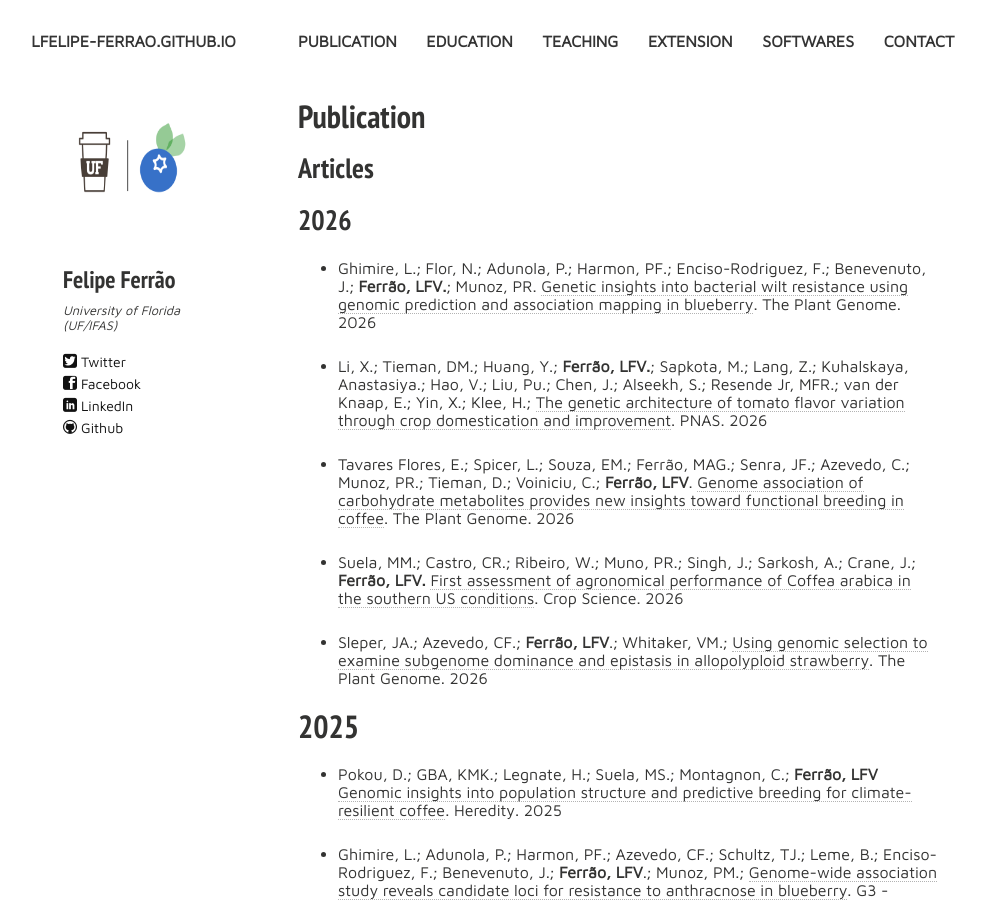
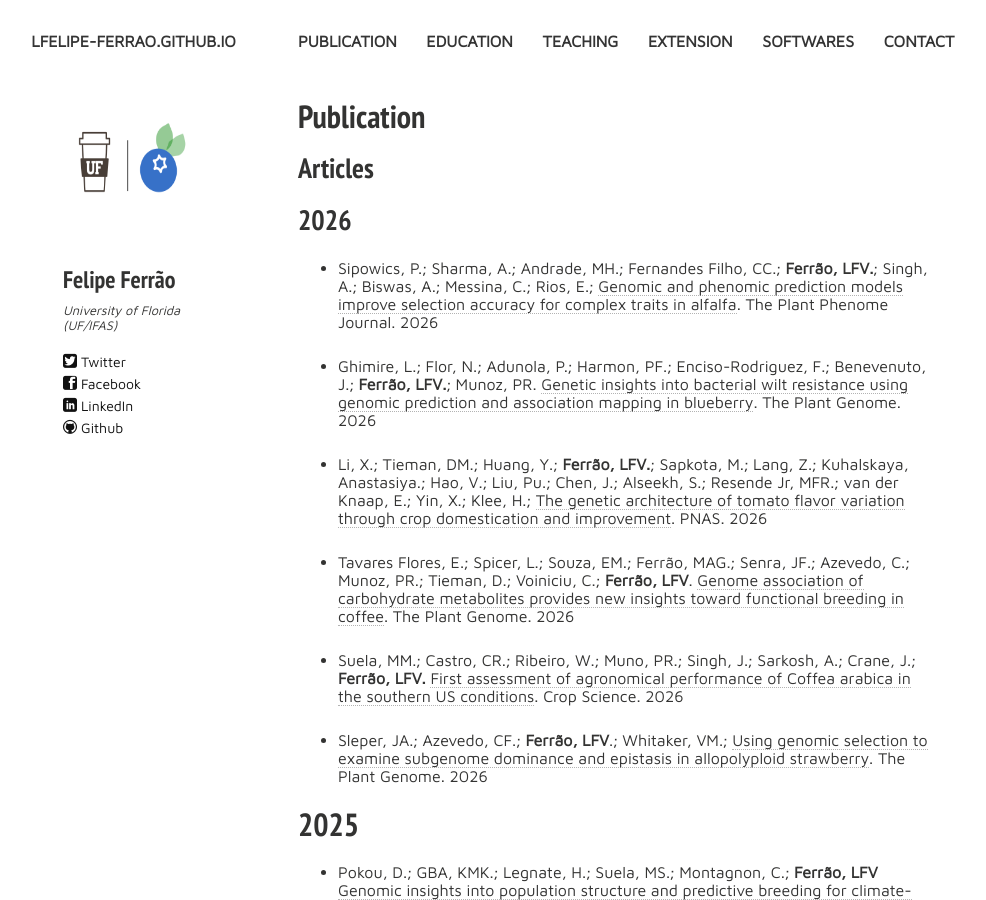
Before and after one commit to lfelipe-ferrao/lfelipe-ferrao.github.io, a Jekyll site: the page built from publication.md, in a window 1280 px wide and 900 px high. Shown: the whole window, without its empty margins (22-1008 px from the left). Built offline with Jekyll 4.4.1, drawn with Linux system fonts in a browser that asks for light colours; nearby versions of some CDN libraries.

Commit message:
Update publication.md

```diff
--- a/publication.md
+++ b/publication.md
@@ -15,6 +15,8 @@ tags: [people, undergrads, MSc, PhD, postdocs]
 ## Articles
 
 ## 2026
+
+- Sipowics, P.; Sharma, A.; Andrade, MH.;  Fernandes Filho, CC.; **Ferrão, LFV.**;  Singh, A.; Biswas, A.; Messina, C.; Rios, E.; [Genomic and phenomic prediction models improve selection accuracy for complex traits in alfalfa](https://acsess.onlinelibrary.wiley.com/doi/10.1002/ppj2.70110). The Plant Phenome Journal. 2026
 
 - Ghimire, L.; Flor, N.; Adunola, P.;  Harmon, PF.; Enciso-Rodriguez, F.;  Benevenuto, J.; **Ferrão, LFV.**;  Munoz, PR. [Genetic insights into bacterial wilt resistance using genomic prediction and association mapping in blueberry](https://acsess.onlinelibrary.wiley.com/doi/10.1002/tpg2.70283). The Plant Genome. 2026
 
```
